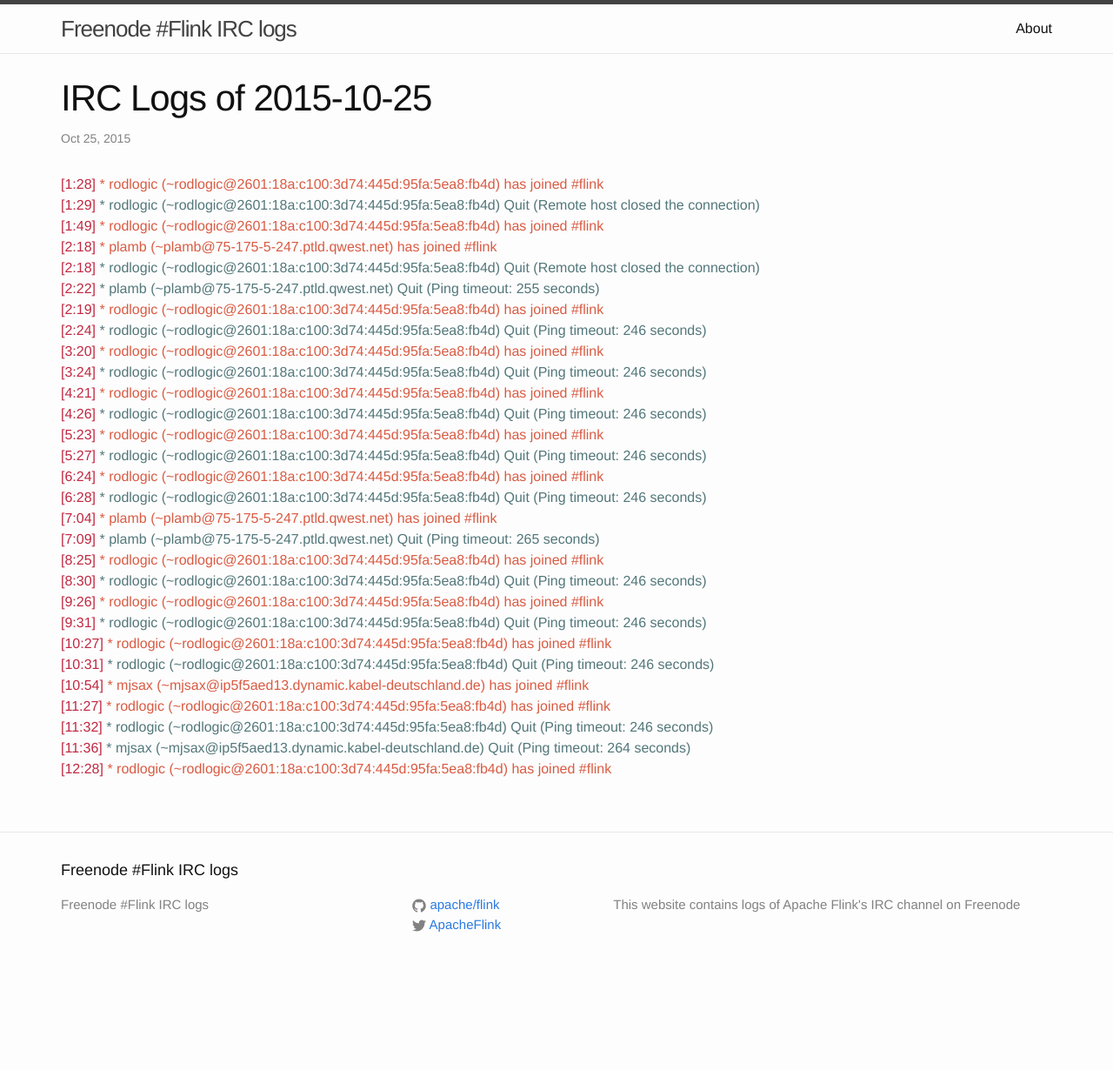
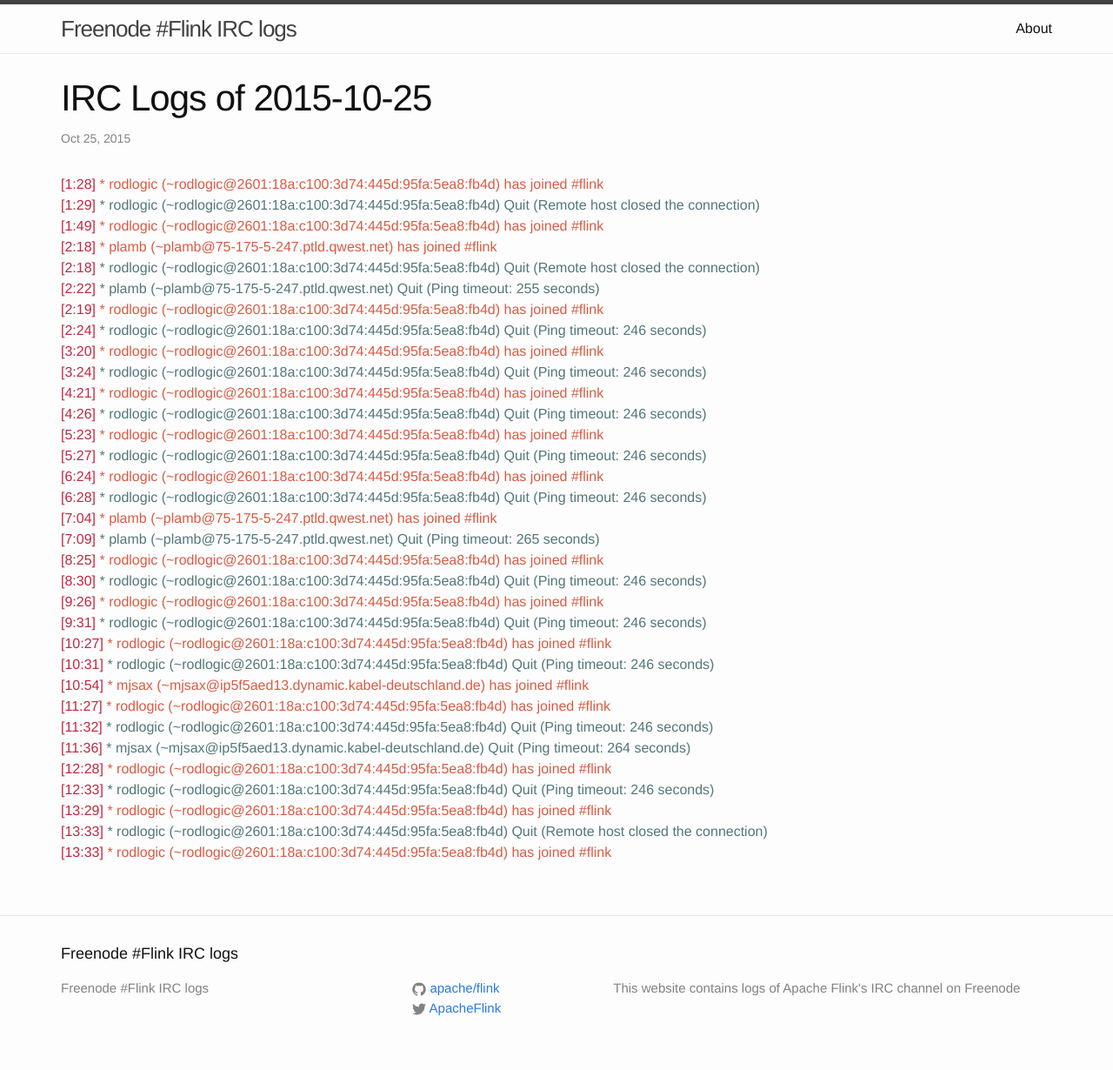
Before and after one commit to flink-irc-logs/flink-irc-logs.github.io, a Jekyll site: the page built from _posts/2015-10-25-logs.markdown, in a window 1280 px wide. Shown: the whole page at 87% size. Built offline with Jekyll 4.4.1, drawn with Linux system fonts in a browser that asks for light colours; before the commit the page ends 1134 px from its top, so only the background shows below that.

Commit message:
Update of the logs on Sun Oct 25 14:29:05 CET 2015

```diff
--- a/_posts/2015-10-25-logs.markdown
+++ b/_posts/2015-10-25-logs.markdown
@@ -33,3 +33,7 @@
 <span class="irc-date">[11:32]</span> <span class="irc-navy">* rodlogic (~rodlogic@2601:18a:c100:3d74:445d:95fa:5ea8:fb4d) Quit (Ping timeout: 246 seconds)</span><br />
 <span class="irc-date">[11:36]</span> <span class="irc-navy">* mjsax (~mjsax@ip5f5aed13.dynamic.kabel-deutschland.de) Quit (Ping timeout: 264 seconds)</span><br />
 <span class="irc-date">[12:28]</span> <span class="irc-green">* rodlogic (~rodlogic@2601:18a:c100:3d74:445d:95fa:5ea8:fb4d) has joined #flink</span><br />
+<span class="irc-date">[12:33]</span> <span class="irc-navy">* rodlogic (~rodlogic@2601:18a:c100:3d74:445d:95fa:5ea8:fb4d) Quit (Ping timeout: 246 seconds)</span><br />
+<span class="irc-date">[13:29]</span> <span class="irc-green">* rodlogic (~rodlogic@2601:18a:c100:3d74:445d:95fa:5ea8:fb4d) has joined #flink</span><br />
+<span class="irc-date">[13:33]</span> <span class="irc-navy">* rodlogic (~rodlogic@2601:18a:c100:3d74:445d:95fa:5ea8:fb4d) Quit (Remote host closed the connection)</span><br />
+<span class="irc-date">[13:33]</span> <span class="irc-green">* rodlogic (~rodlogic@2601:18a:c100:3d74:445d:95fa:5ea8:fb4d) has joined #flink</span><br />
```
